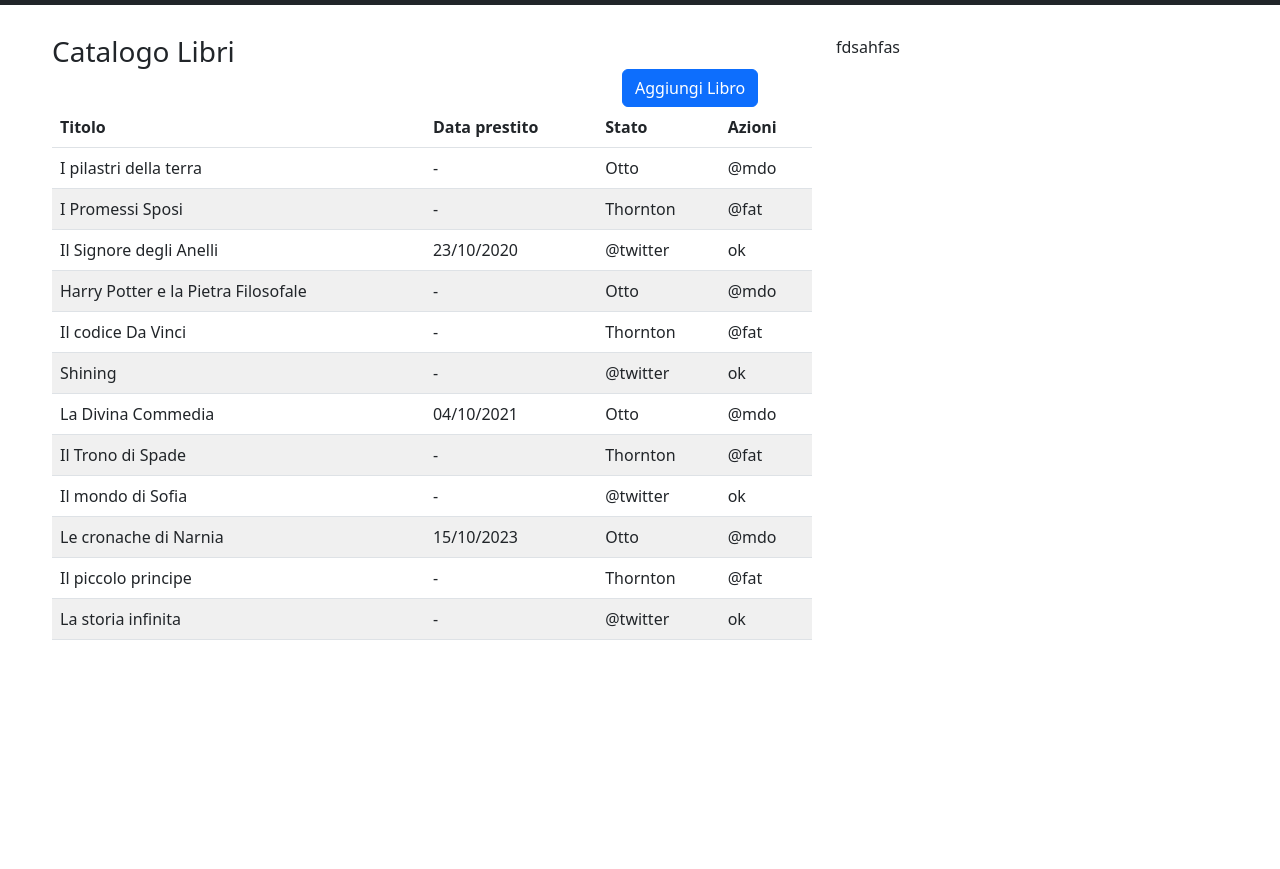
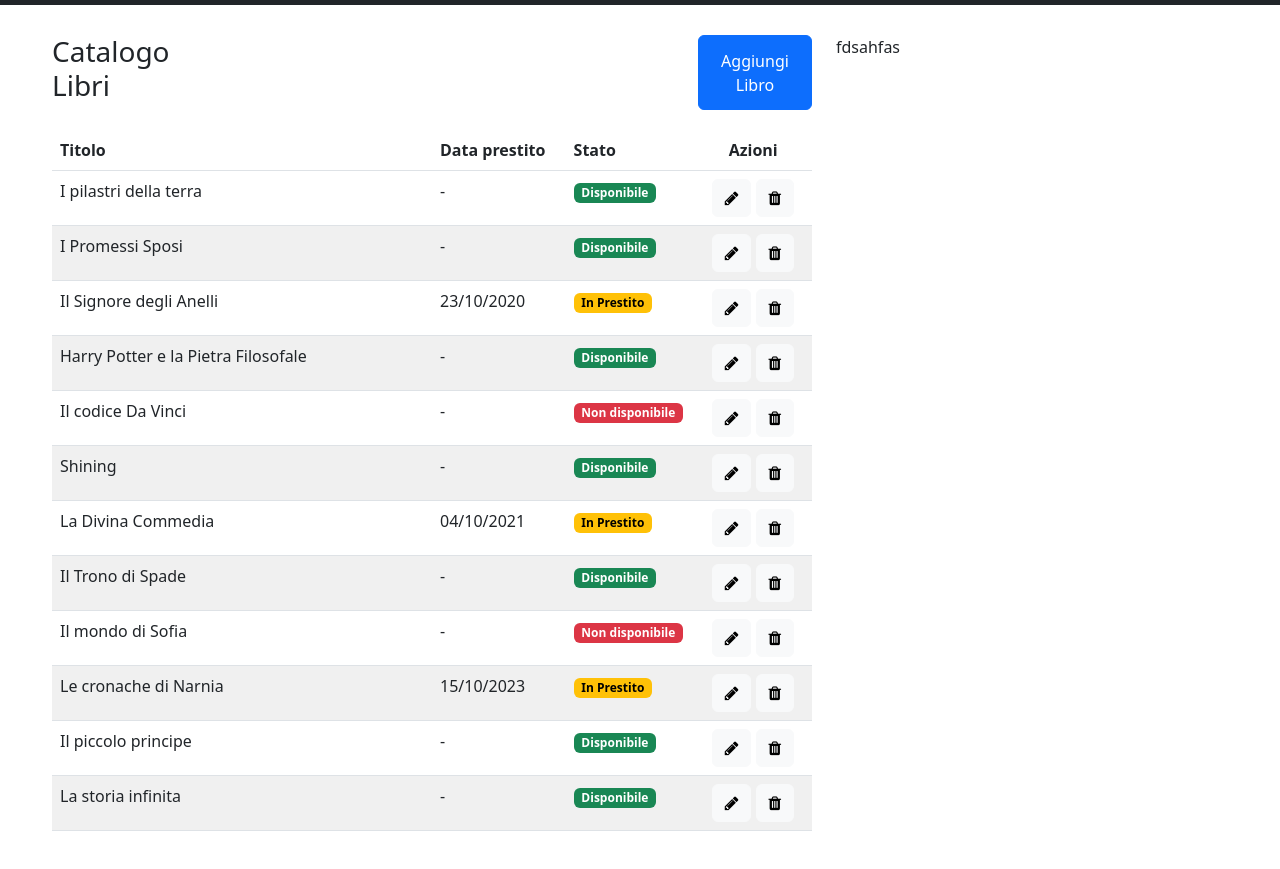
Before and after one commit to luigilalo/html-css-bootstrap-dashboard, a plain HTML site: page index.html in a window 1280 px wide. Shown: the part 71-940 px from the top of the page. Before the commit the page ends 800 px from the top, so only its background shows below. Drawn offline with nearby package versions, Linux system fonts and the light colour scheme.

Commit message:
Table finished

```diff
--- a/css/style.css
+++ b/css/style.css
@@ -13,6 +13,18 @@ main {margin: 30px 40px}
 
 .catalogue {display:inline}
 
-.btnspace {margin-left:570px;}
+.btnspace {margin-left:500px;}
 
 .even {background-color: rgb(240, 240, 240);}
+
+.maintext {margin-bottom: 20px;
+    display: flex;
+justify-content: space-between;}
+
+table {
+    border-collapse: collapse;
+    width: 100%;
+    white-space: nowrap;
+  }
+
+  .titletable {width: 50%}
--- a/index.html
+++ b/index.html
@@ -7,6 +7,7 @@
     <link href="https://cdn.jsdelivr.net/npm/bootstrap@5.2.3/dist/css/bootstrap.min.css" rel="stylesheet"
     integrity="sha384-rbsA2VBKQhggwzxH7pPCaAqO46MgnOM80zW1RWuH61DGLwZJEdK2Kadq2F9CUG65" crossorigin="anonymous">
     <link rel="stylesheet" href="./css/style.css">
+    <link rel="stylesheet" href="https://cdnjs.cloudflare.com/ajax/libs/font-awesome/4.7.0/css/font-awesome.min.css">
 </head>
 <body>
 
@@ -39,90 +40,126 @@
 
         <div class=" row container-fluid justify-content-start">
         <div class="col-8 dx-col align-items-center">
-            <div> <h3 class="catalogue"> Catalogo Libri </h3>
+            <div class="maintext"> <h3 class="catalogue"> Catalogo Libri </h3>
             <button type="button" class="btn btn-primary btnspace">Aggiungi Libro</button> </div>
             <div>
-            <table class="table">
+            <table class="table align-items-center">
                 <thead>
                   <tr>
                     <th scope="col">Titolo</th>
                     <th scope="col">Data prestito</th>
                     <th scope="col">Stato</th>
-                    <th scope="col">Azioni</th>
+                    <th scope="col" style="padding-left: 25px;">Azioni</th>
                   </tr>
                 </thead>
                 <tbody>
                   <tr>
-                    <td>I pilastri della terra</td>
+                    <td class="titletable">I pilastri della terra</td>
                     <td>-</td>
-                    <td>Otto</td>
-                    <td>@mdo</td>
+                    <td><span class="badge text-bg-success">Disponibile</span></td>
+                    <td class="actions">
+                        <button type="button" class="btn btn-light"><i class="fa fa-pencil" aria-hidden="true"></i></button>
+                        <button type="button" class="btn btn-light"><i class="fa fa-trash" aria-hidden="true"></i></button>
+                    </td>
                   </tr>
                   <tr class="even">
-                    <td>I Promessi Sposi</td>
+                    <td class="titletable">I Promessi Sposi</td>
                     <td>-</td>
-                    <td>Thornton</td>
-                    <td>@fat</td>
+                    <td><span class="badge text-bg-success">Disponibile</span></td>
+                    <td class="actions">
+                        <button type="button" class="btn btn-light"><i class="fa fa-pencil" aria-hidden="true"></i></button>
+                        <button type="button" class="btn btn-light"><i class="fa fa-trash" aria-hidden="true"></i></button>
+                    </td>
                   </tr>
                   <tr>
-                    <td>Il Signore degli Anelli</td>
+                    <td class="titletable">Il Signore degli Anelli</td>
                     <td>23/10/2020</td>
-                    <td>@twitter</td>
-                    <td>ok</td>
+                    <td><span class="badge text-bg-warning">In Prestito</span></td>
+                    <td class="actions">
+                        <button type="button" class="btn btn-light"><i class="fa fa-pencil" aria-hidden="true"></i></button>
+                        <button type="button" class="btn btn-light"><i class="fa fa-trash" aria-hidden="true"></i></button>
+                    </td>
                   </tr>
                   <tr class="even">
-                    <td>Harry Potter e la Pietra Filosofale</td>
+                    <td classs="titletable">Harry Potter e la Pietra Filosofale</td>
                     <td>-</td>
-                    <td>Otto</td>
-                    <td>@mdo</td>
+                    <td><span class="badge text-bg-success">Disponibile</span></td>
+                    <td class="actions">
+                        <button type="button" class="btn btn-light"><i class="fa fa-pencil" aria-hidden="true"></i></button>
+                        <button type="button" class="btn btn-light"><i class="fa fa-trash" aria-hidden="true"></i></button>
+                    </td>
                   </tr>
                   <tr>
-                    <td>Il codice Da Vinci</td>
+                    <td class="titletable">Il codice Da Vinci</td>
                     <td>-</td>
-                    <td>Thornton</td>
-                    <td>@fat</td>
+                    <td><span class="badge text-bg-danger">Non disponibile</span></td>
+                    <td class="actions">
+                        <button type="button" class="btn btn-light"><i class="fa fa-pencil" aria-hidden="true"></i></button>
+                        <button type="button" class="btn btn-light"><i class="fa fa-trash" aria-hidden="true"></i></button>
+                    </td>
                   </tr>
                   <tr class="even">
-                    <td>Shining</td>
+                    <td class="titletable">Shining</td>
                     <td>-</td>
-                    <td>@twitter</td>
-                    <td>ok</td>
+                    <td><span class="badge text-bg-success">Disponibile</span></td>
+                    <td class="actions">
+                        <button type="button" class="btn btn-light"><i class="fa fa-pencil" aria-hidden="true"></i></button>
+                        <button type="button" class="btn btn-light"><i class="fa fa-trash" aria-hidden="true"></i></button>
+                    </td>
                   </tr>
                   <tr>
-                    <td>La Divina Commedia</td>
+                    <td class="titletable">La Divina Commedia</td>
                     <td>04/10/2021</td>
-                    <td>Otto</td>
-                    <td>@mdo</td>
+                    <td><span class="badge text-bg-warning">In Prestito</span></td>
+                    <td class="actions">
+                        <button type="button" class="btn btn-light"><i class="fa fa-pencil" aria-hidden="true"></i></button>
+                        <button type="button" class="btn btn-light"><i class="fa fa-trash" aria-hidden="true"></i></button>
+                    </td>
                   </tr>
                   <tr class="even">
-                    <td>Il Trono di Spade</td>
+                    <td class="titletable">Il Trono di Spade</td>
                     <td>-</td>
-                    <td>Thornton</td>
-                    <td>@fat</td>
+                    <td><span class="badge text-bg-success">Disponibile</span></td>
+                    <td class="actions">
+                        <button type="button" class="btn btn-light"><i class="fa fa-pencil" aria-hidden="true"></i></button>
+                        <button type="button" class="btn btn-light"><i class="fa fa-trash" aria-hidden="true"></i></button>
+                    </td>
                   </tr>
                   <tr>
-                    <td>Il mondo di Sofia</td>
+                    <td class="titletable">Il mondo di Sofia</td>
                     <td>-</td>
-                    <td>@twitter</td>
-                    <td>ok</td>
+                    <td><span class="badge text-bg-danger">Non disponibile</span></td>
+                    <td class="actions">
+                        <button type="button" class="btn btn-light"><i class="fa fa-pencil" aria-hidden="true"></i></button>
+                        <button type="button" class="btn btn-light"><i class="fa fa-trash" aria-hidden="true"></i></button>
+                    </td>
                   </tr>
                   <tr class="even">
-                    <td>Le cronache di Narnia</td>
+                    <td class="titletable">Le cronache di Narnia</td>
                     <td>15/10/2023</td>
-                    <td>Otto</td>
-                    <td>@mdo</td>
+                    <td><span class="badge text-bg-warning">In Prestito</span></td>
+                    <td class="actions">
+                        <button type="button" class="btn btn-light"><i class="fa fa-pencil" aria-hidden="true"></i></button>
+                        <button type="button" class="btn btn-light"><i class="fa fa-trash" aria-hidden="true"></i></button>
+                    </td>
                   </tr>
                   <tr>
-                    <td>Il piccolo principe</td>
+                    <td class="titletable">Il piccolo principe</td>
                     <td>-</td>
-                    <td>Thornton</td>
-                    <td>@fat</td>
+                    <td><span class="badge text-bg-success">Disponibile</span></td>
+                    <td class="actions">
+                        <button type="button" class="btn btn-light"><i class="fa fa-pencil" aria-hidden="true"></i></button>
+                        <button type="button" class="btn btn-light"><i class="fa fa-trash" aria-hidden="true"></i></button>
+                    </td>
                   </tr>
                   <tr class="even">
-                    <td>La storia infinita</td>
+                    <td class="titletable">La storia infinita</td>
                     <td>-</td>
-                    <td>@twitter</td>
-                    <td>ok</td>
+                    <td><span class="badge text-bg-success">Disponibile</span></td>
+                    <td class="actions">
+                        <button type="button" class="btn btn-light"><i class="fa fa-pencil" aria-hidden="true"></i></button>
+                        <button type="button" class="btn btn-light"><i class="fa fa-trash" aria-hidden="true"></i></button>
+                    </td>
                   </tr>
                 </tbody>
               </table>
```
